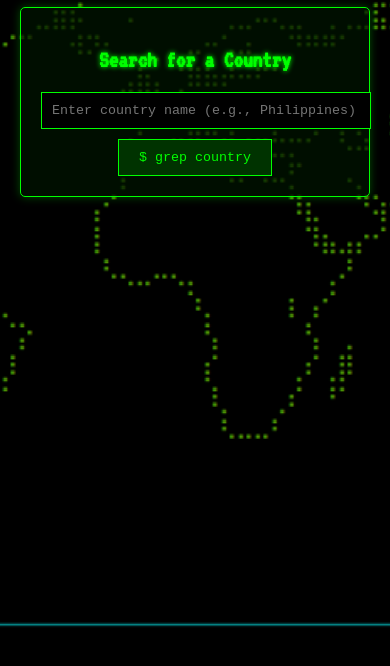
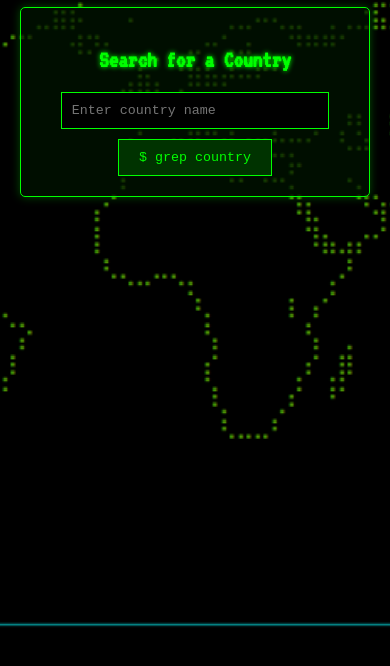
Before and after one commit to PUP-BSIT/exercise-14-devhive, a plain HTML site: page mejares_jamesmichael/works/country/country.html in a window 390 px wide. Shown: the part 168-834 px from the top of the page. Drawn offline with Linux system fonts and the light colour scheme.

Commit message:
fix css and change devhive logo (#9)

```diff
--- a/mejares_jamesmichael/works/country/country.css
+++ b/mejares_jamesmichael/works/country/country.css
@@ -191,7 +191,7 @@ button:hover {
     }
 
     input[type="text"] {
-        width: 100%;
+        width: 80%;
         margin-bottom: 10px;
         margin-right: 0;
     }
--- a/mejares_jamesmichael/works/country/country.html
+++ b/mejares_jamesmichael/works/country/country.html
@@ -15,7 +15,7 @@
         <div class="search-container">
             <h2>Search for a Country</h2>
             <input type="text" id="countrySearch"
-                placeholder="Enter country name (e.g., Philippines)">
+                placeholder="Enter country name">
             <button id="searchBtn">$ grep country</button>
         </div>
 
```
Also changed, not shown: assets/devhiveLogo.png.
